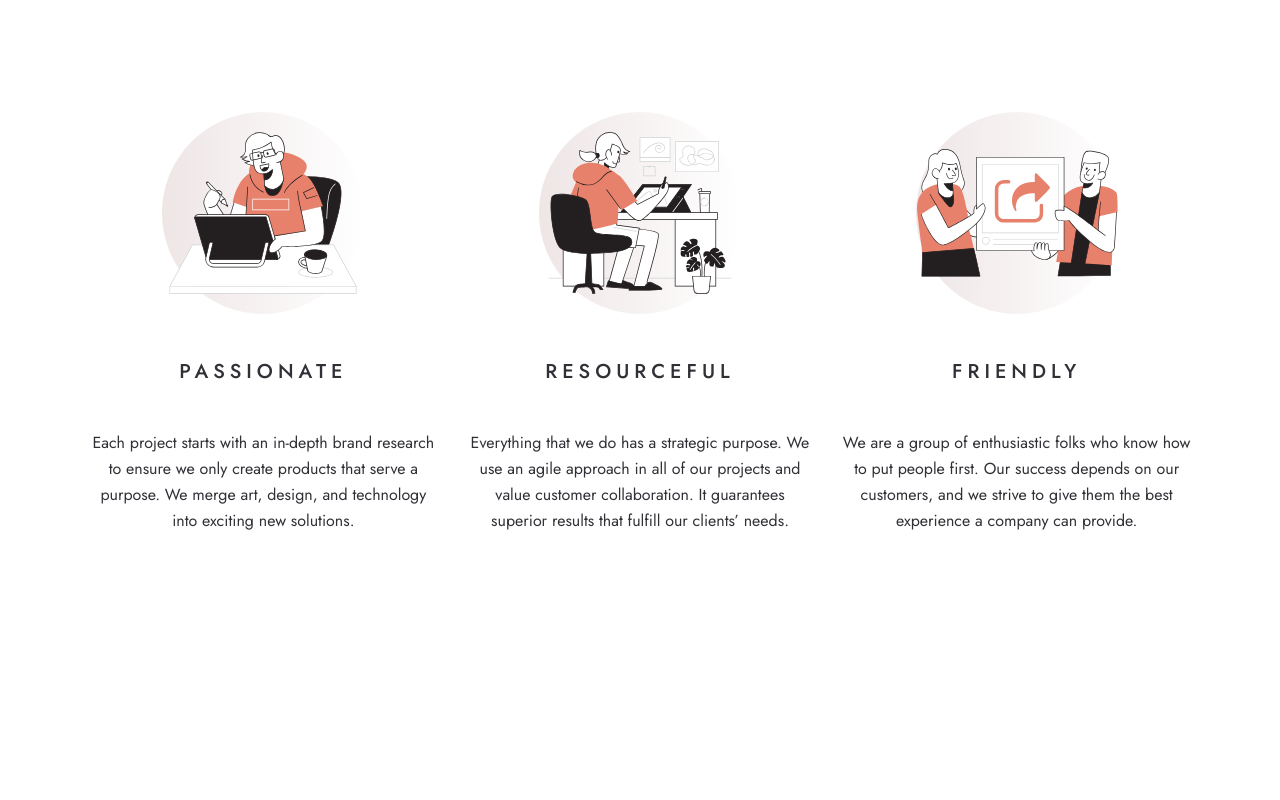
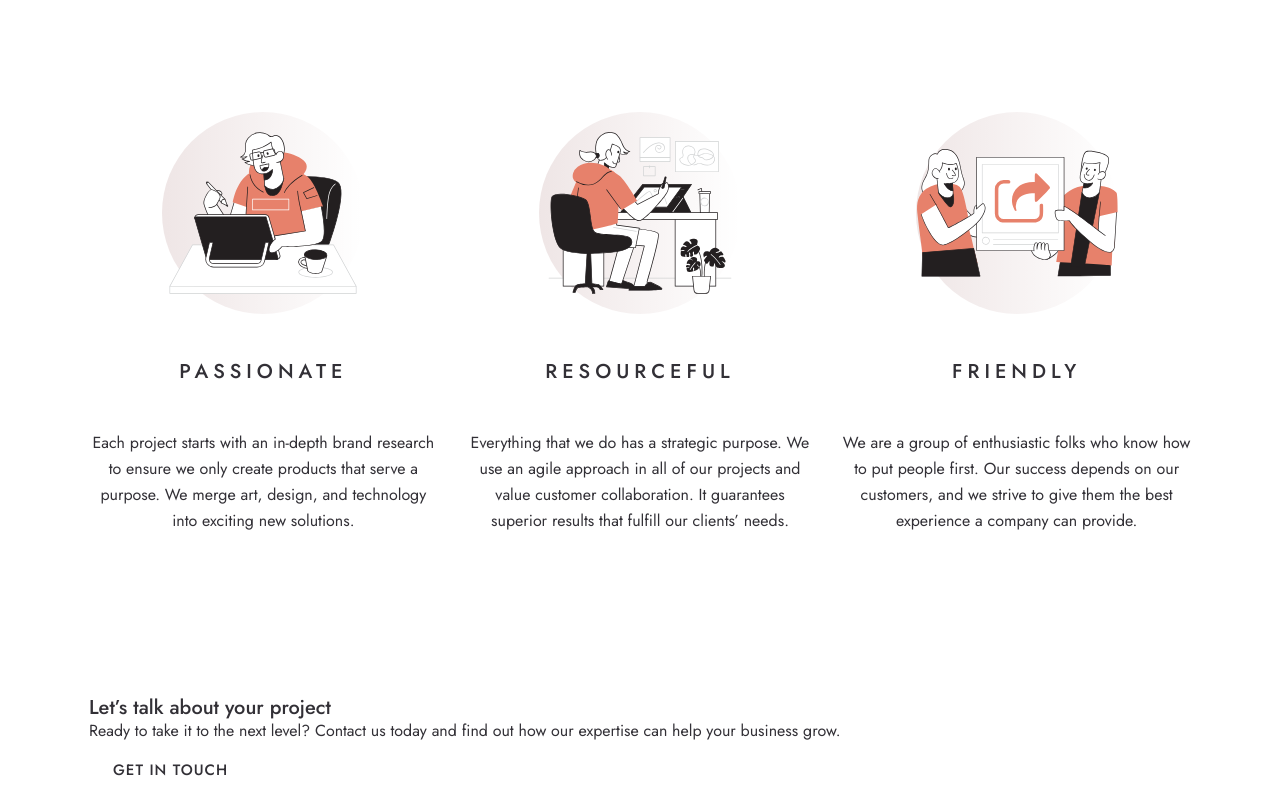
Before and after one commit to frontendstu/designo-multi-page-website, a website built with Vite: page index.html in a window 1280 px wide. Shown: the part 1497-2297 px from the top of the page. Before the commit the page ends 2191 px from the top, so only its background shows below. Built offline with nearby package versions, Linux system fonts and the light colour scheme.

Commit message:
feat(index.html): add call to action

```diff
--- a/index.html
+++ b/index.html
@@ -197,6 +197,22 @@
         </div><!-- /features-item -->
     </section><!-- /features -->
 
+    <section class="cta container">
+        <div class="cta-content">
+            <h3>Let&rsquo;s talk about your project</h3>
+
+            <p>
+                Ready to take it to the next level? Contact us today and find out how our expertise can help your business grow.
+            </p>
+        </div>
+
+        <div>
+            <a href="contact.html" class="btn btn-on-dark">
+                Get in touch
+            </a>
+        </div>
+    </section><!-- /cta -->
+
     <script type="module" src="/src/main.js"></script>
   </body>
 </html>
```
